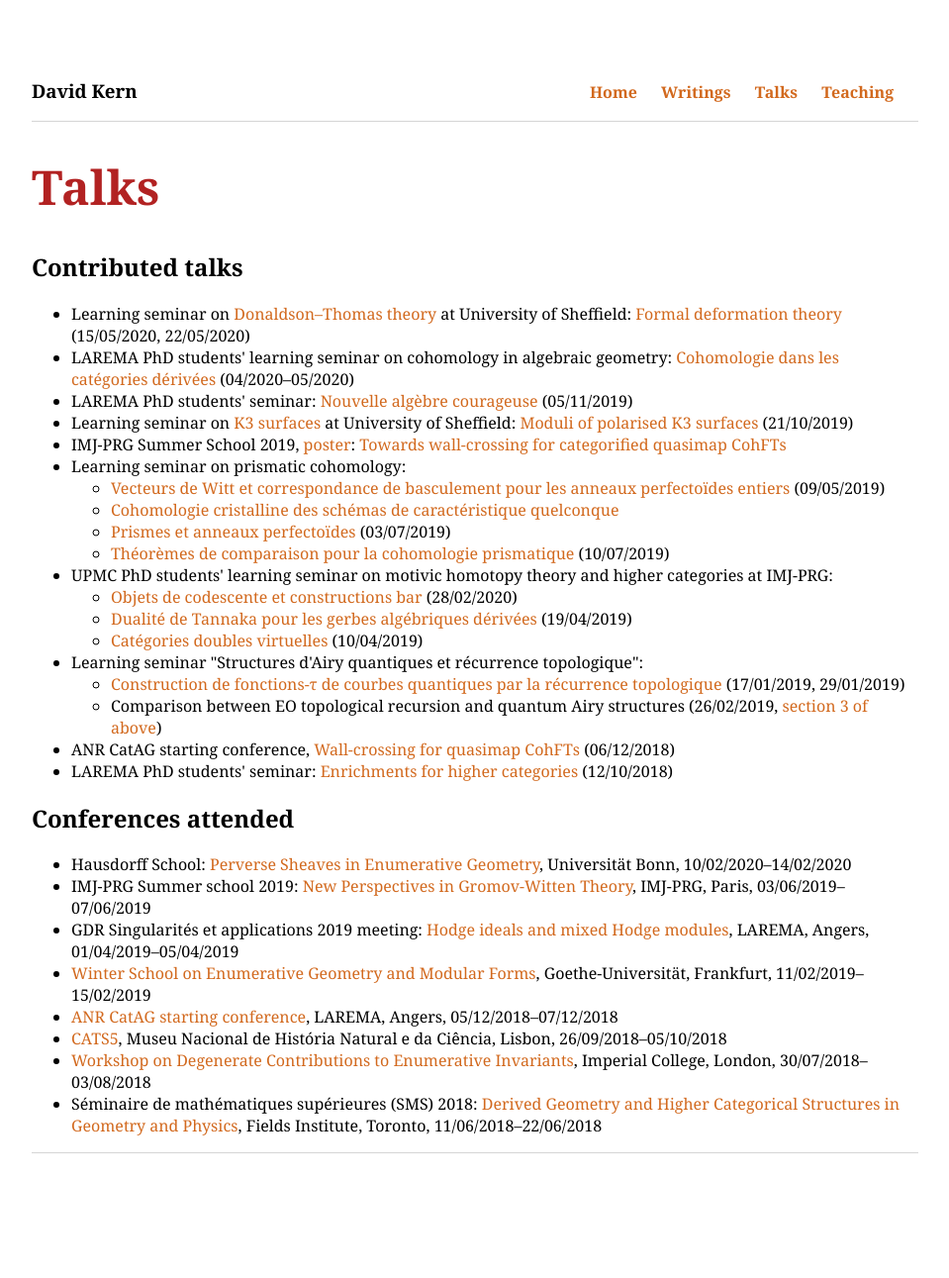
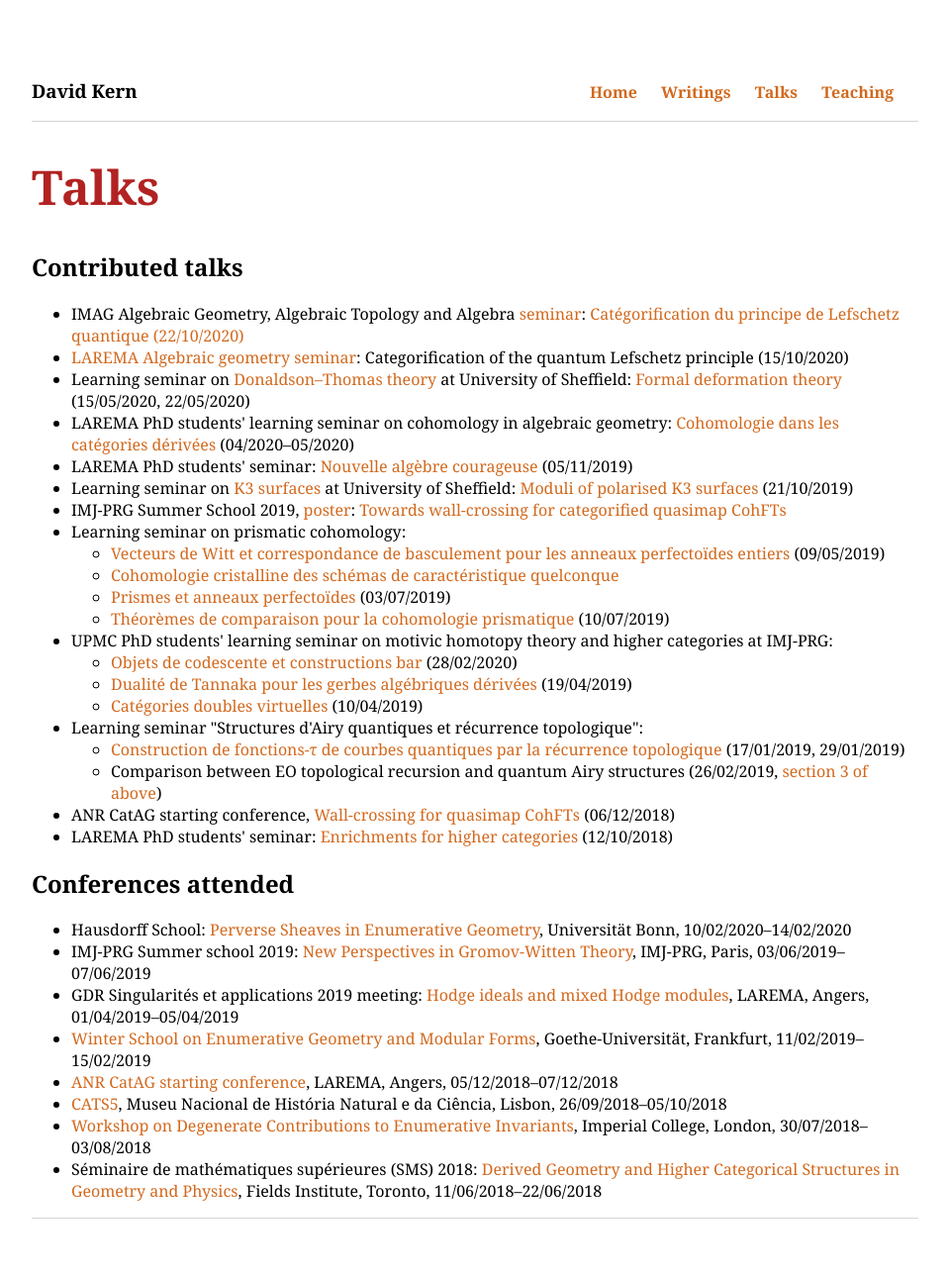
Before and after one commit to dskern/dskern.github.io, a Jekyll site: the page built from talks.html, in a window 1280 px wide. Shown: the whole page at 99% size, without its empty margins (160-1119 px from the left). Built offline with Jekyll 4.4.1, drawn with Linux system fonts in a browser that asks for light colours; before the commit the page ends 1225 px from its top, so only the background shows below that.

Commit message:
Update talks.html

```diff
--- a/talks.html
+++ b/talks.html
@@ -6,6 +6,8 @@ layout: default
 <h2>Contributed talks</h2>
 
 <ul>
+    <li>IMAG Algebraic Geometry, Algebraic Topology and Algebra <a href="https://www.i3m.univ-montp2.fr/seminaire/nouv/aff_detail_sem.php?idseance=4789&idsem=1">seminar</a>: <a href="Talks/qLefschCat_notes.pdf">Catégorification du principe de Lefschetz quantique<a> (22/10/2020)</li>
+    <li>LAREMA Algebraic geometry <a href="https://indico.math.cnrs.fr/event/5852/">seminar</a>: Categorification of the quantum Lefschetz principle (15/10/2020)</li>
     <li>Learning seminar on <a href="http://alg-geom.group.shef.ac.uk/seminars/DT_learningseminars.shtml">Donaldson&ndash;Thomas theory</a> at University of Sheffield: <a href="Talks/FormalDeformations.pdf">Formal deformation theory</a> (15/05/2020, 22/05/2020)</li>
     <li>LAREMA PhD students' learning seminar on cohomology in algebraic geometry: <a href="Talks/DerCat_pres.pdf">Cohomologie dans les catégories dérivées</a> (04/2020&ndash;05/2020)</li>
     <li>LAREMA PhD students' seminar: <a href="Talks/operads_bna.pdf">Nouvelle algèbre courageuse</a> (05/11/2019)</li>
```
